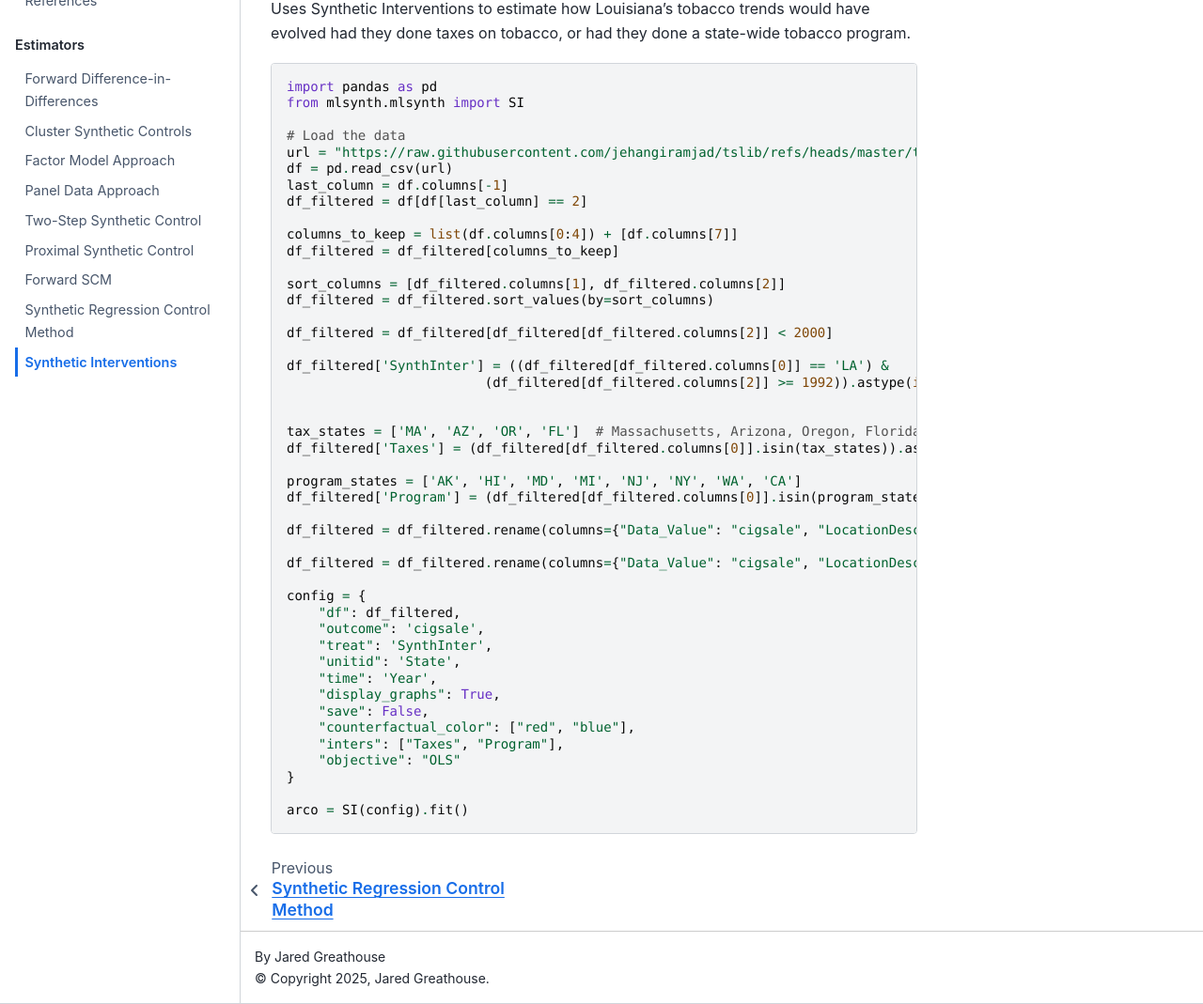
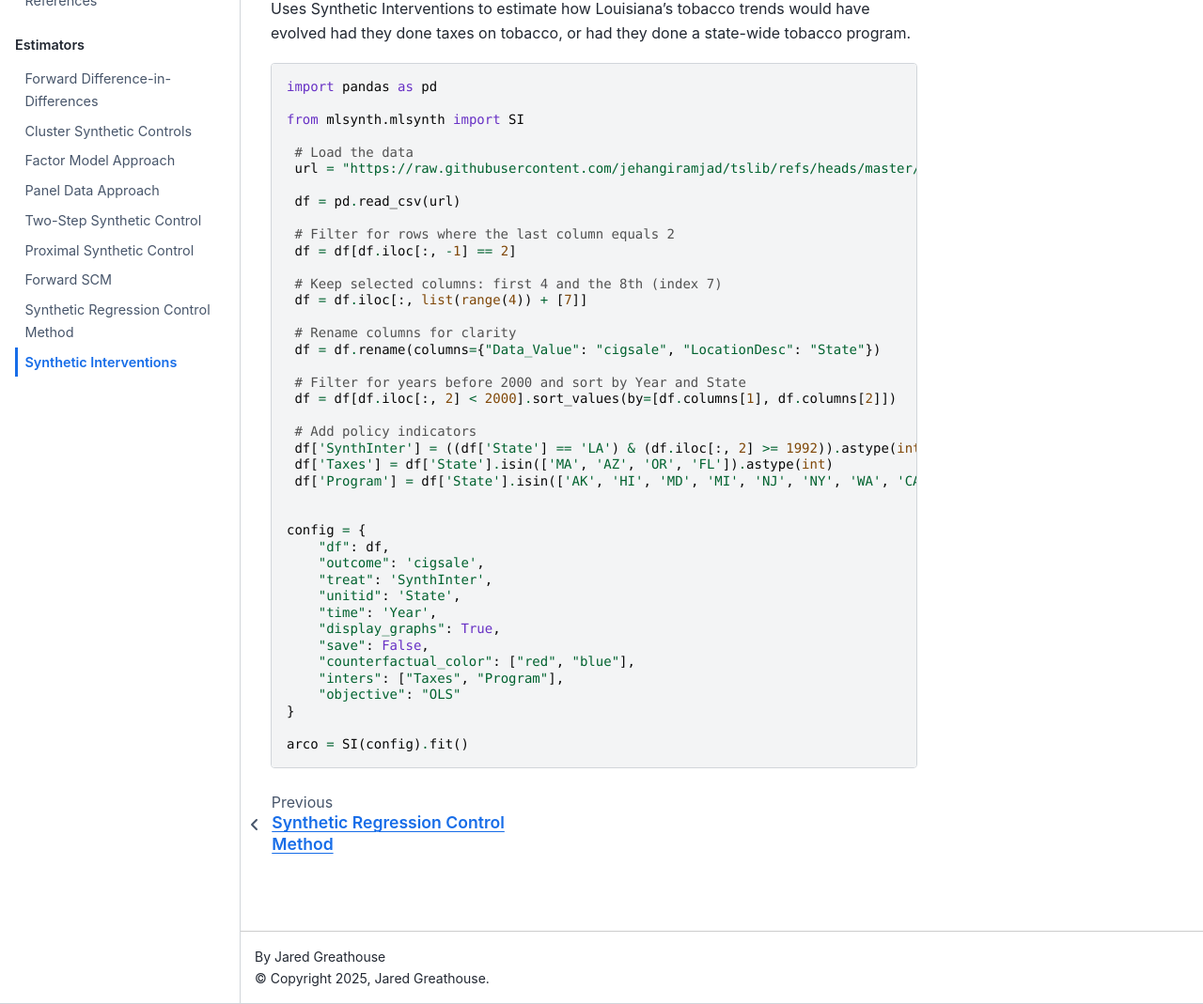
Before and after one commit to jgreathouse9/mlsynth, a Sphinx documentation site: the page built from docs/si.rst, in a window 1280 px wide and 1308 px high, cut to the strip 239-1308 px from the top of the window. Shown: the whole strip at 94% size. Built offline with Sphinx 7.4.7 and the Sphinx Book theme 1.1.4, drawn with Linux system fonts in a browser that asks for light colours; pages that are not in the unit, such as notebooks, are missing from menus.

Commit message:
Update si.rst

```diff
--- a/docs/si.rst
+++ b/docs/si.rst
@@ -12,38 +12,34 @@ Uses Synthetic Interventions to estimate how Louisiana's tobacco trends would ha
 .. code-block:: python
 
   import pandas as pd
+
   from mlsynth.mlsynth import SI
 
-  # Load the data
-  url = "https://raw.githubusercontent.com/jehangiramjad/tslib/refs/heads/master/tests/testdata/prop99.csv"
-  df = pd.read_csv(url)
-  last_column = df.columns[-1]
-  df_filtered = df[df[last_column] == 2]
+   # Load the data
+   url = "https://raw.githubusercontent.com/jehangiramjad/tslib/refs/heads/master/tests/testdata/prop99.csv"
 
-  columns_to_keep = list(df.columns[0:4]) + [df.columns[7]]
-  df_filtered = df_filtered[columns_to_keep]
+   df = pd.read_csv(url)
 
-  sort_columns = [df_filtered.columns[1], df_filtered.columns[2]]
-  df_filtered = df_filtered.sort_values(by=sort_columns)
+   # Filter for rows where the last column equals 2
+   df = df[df.iloc[:, -1] == 2]
 
-  df_filtered = df_filtered[df_filtered[df_filtered.columns[2]] < 2000]
+   # Keep selected columns: first 4 and the 8th (index 7)
+   df = df.iloc[:, list(range(4)) + [7]]
 
-  df_filtered['SynthInter'] = ((df_filtered[df_filtered.columns[0]] == 'LA') &
-                           (df_filtered[df_filtered.columns[2]] >= 1992)).astype(int)
+   # Rename columns for clarity
+   df = df.rename(columns={"Data_Value": "cigsale", "LocationDesc": "State"})
+
+   # Filter for years before 2000 and sort by Year and State
+   df = df[df.iloc[:, 2] < 2000].sort_values(by=[df.columns[1], df.columns[2]])
+
+   # Add policy indicators
+   df['SynthInter'] = ((df['State'] == 'LA') & (df.iloc[:, 2] >= 1992)).astype(int)
+   df['Taxes'] = df['State'].isin(['MA', 'AZ', 'OR', 'FL']).astype(int)
+   df['Program'] = df['State'].isin(['AK', 'HI', 'MD', 'MI', 'NJ', 'NY', 'WA', 'CA']).astype(int)
 
 
-  tax_states = ['MA', 'AZ', 'OR', 'FL']  # Massachusetts, Arizona, Oregon, Florida abbreviations
-  df_filtered['Taxes'] = (df_filtered[df_filtered.columns[0]].isin(tax_states)).astype(int)
-
-  program_states = ['AK', 'HI', 'MD', 'MI', 'NJ', 'NY', 'WA', 'CA']
-  df_filtered['Program'] = (df_filtered[df_filtered.columns[0]].isin(program_states)).astype(int)
-
-  df_filtered = df_filtered.rename(columns={"Data_Value": "cigsale", "LocationDesc": "State"})
-
-  df_filtered = df_filtered.rename(columns={"Data_Value": "cigsale", "LocationDesc": "State"})
-
   config = {
-      "df": df_filtered,
+      "df": df,
       "outcome": 'cigsale',
       "treat": 'SynthInter',
       "unitid": 'State',
```
